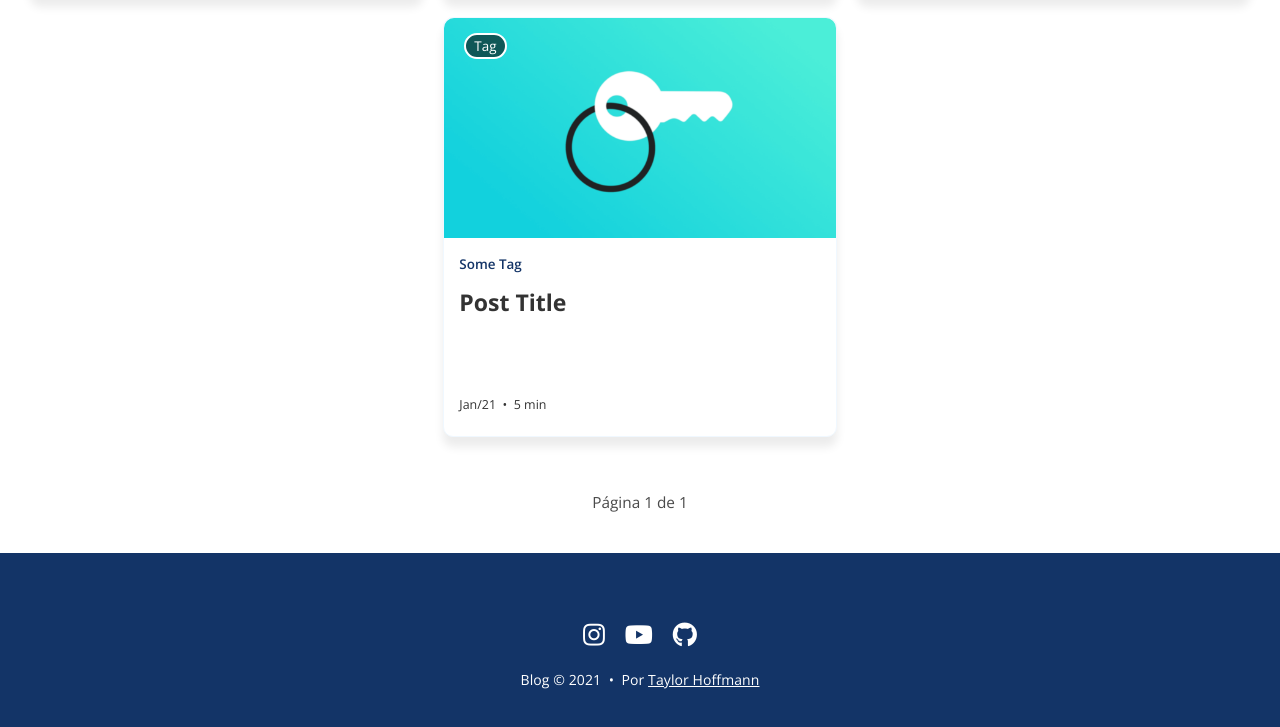
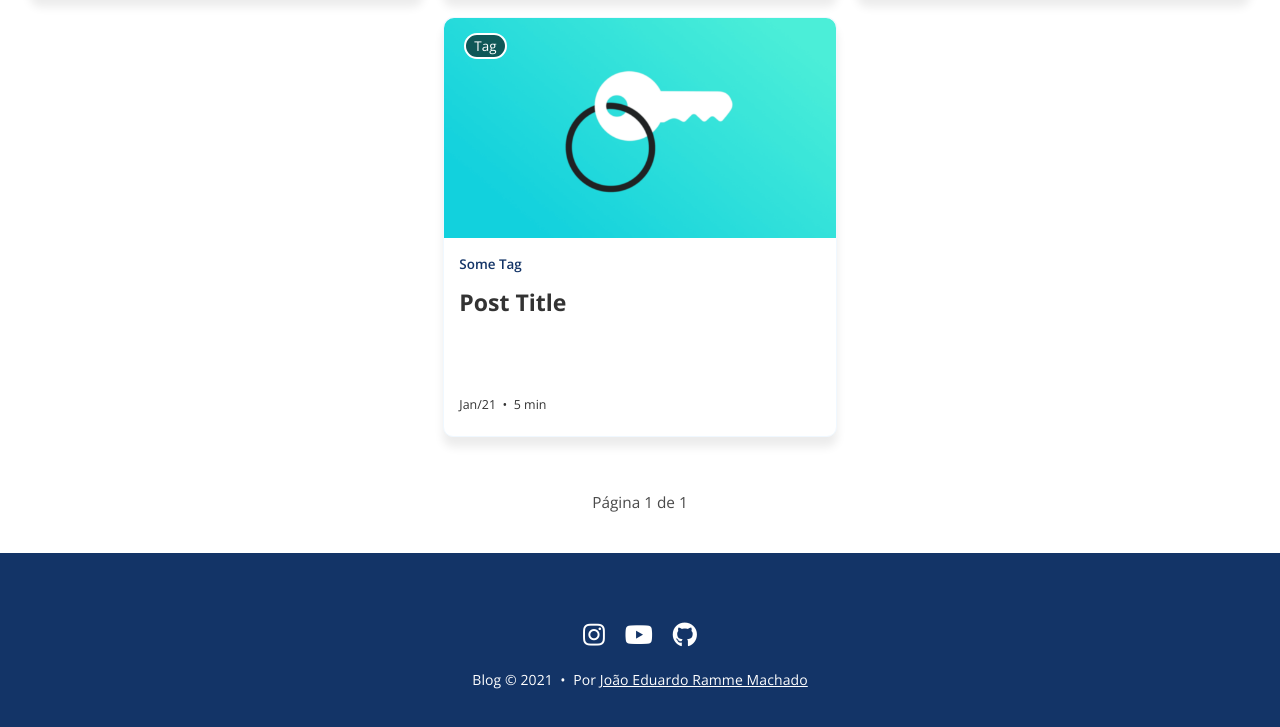
Before and after one commit to TaylorHo/blog, a plain HTML site: page index.html in a window 1280 px wide. Shown: the part 904-1631 px from the top of the page. Drawn offline with nearby package versions, Linux system fonts and the light colour scheme.

Commit message:
Update index.html

```diff
--- a/index.html
+++ b/index.html
@@ -116,7 +116,7 @@
       <a href="#"><i class="fab fa-github"></i></i></a>
     </div>
     <div class="copyright">
-      <p>Blog &copy; 2021 &nbsp;&bull;&nbsp; Por <a href="#">Taylor Hoffmann</a></p>
+      <p>Blog &copy; 2021 &nbsp;&bull;&nbsp; Por <a href="#">João Eduardo Ramme Machado</a></p>
     </div>
   </footer>
   <script async src="assets/js/darkModeToogle.js"></script>
```
